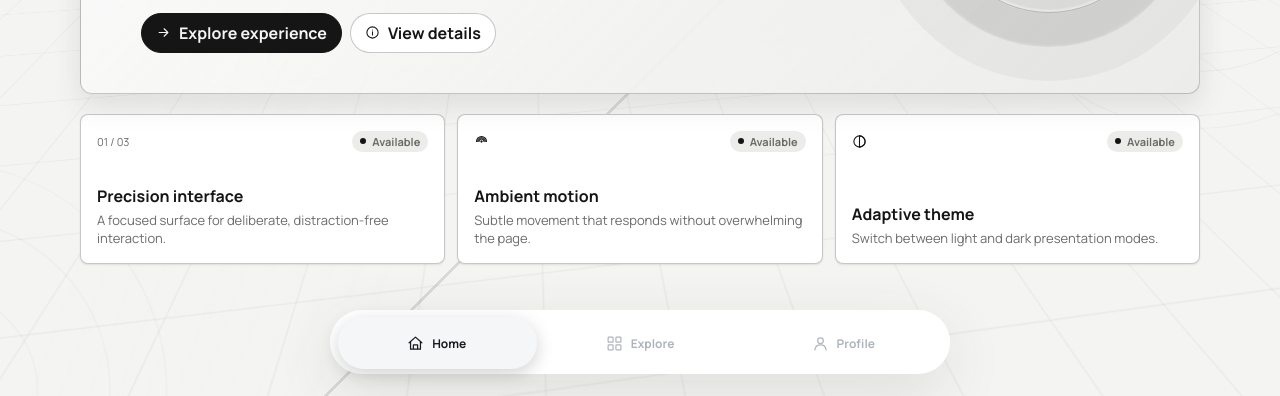
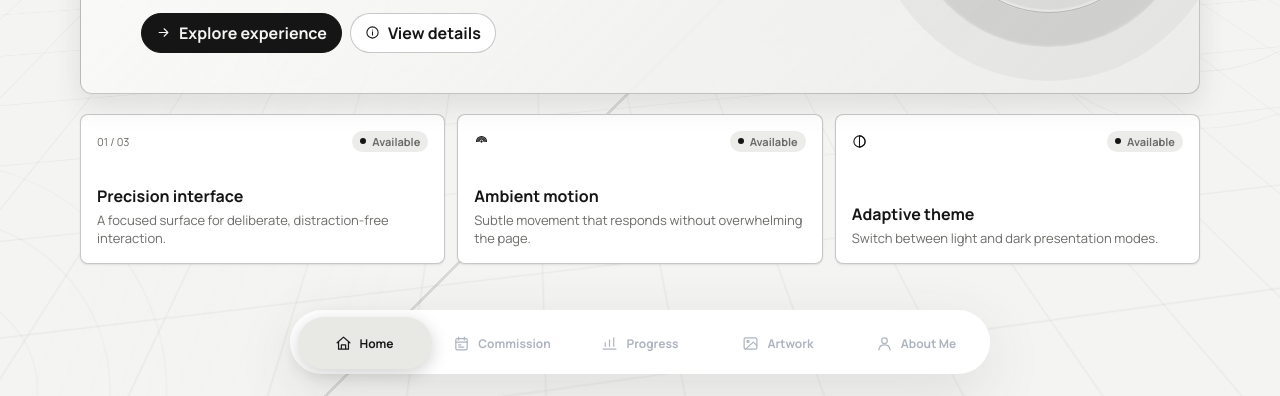
Before and after one commit to pla45709-dev/Komisi, a plain HTML site: page Komisi/index.html in a window 1280 px wide. Shown: the part 404-800 px from the top of the page. Drawn offline with Linux system fonts and the light colour scheme.

Commit message:
Fix dock navigation contrast and items

```diff
--- a/Komisi/index.html
+++ b/Komisi/index.html
@@ -101,17 +101,25 @@
 
   <nav class="dock" aria-label="Primary navigation">
     <span class="dock__indicator" aria-hidden="true"></span>
-    <a class="dock__item is-active" href="#home" aria-current="page">
+    <a class="dock__item is-active" href="#home" aria-label="Home" aria-current="page">
       <svg viewBox="0 0 24 24" aria-hidden="true"><path d="m3 11 9-8 9 8"/><path d="M5 10v10h14V10M9 20v-6h6v6"/></svg>
       <span>Home</span>
     </a>
-    <a class="dock__item" href="#features">
-      <svg viewBox="0 0 24 24" aria-hidden="true"><rect x="3" y="3" width="7" height="7" rx="1"/><rect x="14" y="3" width="7" height="7" rx="1"/><rect x="3" y="14" width="7" height="7" rx="1"/><rect x="14" y="14" width="7" height="7" rx="1"/></svg>
-      <span>Explore</span>
+    <a class="dock__item" href="#features" aria-label="Commission">
+      <svg viewBox="0 0 24 24" aria-hidden="true"><rect x="4" y="5" width="16" height="16" rx="2"/><path d="M8 3v4M16 3v4M4 10h16M8 14h3M8 17h7"/></svg>
+      <span>Commission</span>
     </a>
-    <a class="dock__item" href="#home">
+    <a class="dock__item" href="#features" aria-label="Progress">
+      <svg viewBox="0 0 24 24" aria-hidden="true"><path d="M3 20h18M6 16v-5M12 16V7M18 16V4"/></svg>
+      <span>Progress</span>
+    </a>
+    <a class="dock__item" href="#features" aria-label="Artwork">
+      <svg viewBox="0 0 24 24" aria-hidden="true"><rect x="3" y="4" width="18" height="16" rx="2"/><circle cx="8.5" cy="9" r="1.5"/><path d="m21 15-5-5L5 20"/></svg>
+      <span>Artwork</span>
+    </a>
+    <a class="dock__item" href="#home" aria-label="About Me">
       <svg viewBox="0 0 24 24" aria-hidden="true"><circle cx="12" cy="8" r="4"/><path d="M4 21c.8-4.5 3.4-7 8-7s7.2 2.5 8 7"/></svg>
-      <span>Profile</span>
+      <span>About Me</span>
     </a>
   </nav>
 
--- a/Komisi/script.js
+++ b/Komisi/script.js
@@ -29,6 +29,16 @@ function moveDockIndicator(item, animate = true) {
       dock.classList.remove("is-moving");
     }, 280);
   }
+}
+
+const initialDockItem = Array.from(dockItems).find((item) => item.getAttribute("href") === window.location.hash);
+if (initialDockItem) {
+  dockItems.forEach((item) => {
+    item.classList.remove("is-active");
+    item.removeAttribute("aria-current");
+  });
+  initialDockItem.classList.add("is-active");
+  initialDockItem.setAttribute("aria-current", "page");
 }
 
 const savedTheme = localStorage.getItem("komisi-theme");
--- a/Komisi/styles.css
+++ b/Komisi/styles.css
@@ -10,6 +10,9 @@
   --glow: #8a8a8a;
   --shadow: rgba(0, 0, 0, 0.38);
   --dock: rgba(20, 20, 20, 0.94);
+  --dock-indicator: #f5f6f7;
+  --dock-active-text: #17191d;
+  --dock-hover-text: #f4f4f2;
 }
 
 html[data-theme="light"] {
@@ -24,6 +27,9 @@ html[data-theme="light"] {
   --glow: #8a8a8a;
   --shadow: rgba(63, 63, 63, 0.12);
   --dock: rgba(255, 255, 255, 0.94);
+  --dock-indicator: #e8e8e5;
+  --dock-active-text: #171717;
+  --dock-hover-text: #151515;
 }
 
 * { box-sizing: border-box; }
@@ -379,10 +385,10 @@ html[data-theme="light"] .icon--sun { display: block; }
   left: 50%;
   bottom: 22px;
   translate: -50% 0;
-  min-width: min(620px, calc(100% - 32px));
+  min-width: min(700px, calc(100% - 32px));
   height: 64px;
   display: grid;
-  grid-template-columns: repeat(3, 1fr);
+  grid-template-columns: repeat(5, minmax(0, 1fr));
   align-items: center;
   gap: 4px;
   padding: 6px;
@@ -398,10 +404,10 @@ html[data-theme="light"] .icon--sun { display: block; }
   z-index: 1;
   left: 6px;
   top: 6px;
-  width: var(--indicator-width, calc((100% - 12px) / 3));
+  width: var(--indicator-width, calc((100% - 28px) / 5));
   height: 52px;
   border-radius: 999px;
-  background: #f5f6f7;
+  background: var(--dock-indicator);
   box-shadow: 0 5px 18px rgba(0,0,0,.18), 0 0 16px rgba(255,255,255,.12);
   transform: translateX(var(--indicator-x, 0));
   pointer-events: none;
@@ -419,6 +425,7 @@ html[data-theme="light"] .icon--sun { display: block; }
 .dock__item {
   position: relative;
   z-index: 2;
+  min-width: 0;
   height: 52px;
   display: flex;
   align-items: center;
@@ -429,6 +436,7 @@ html[data-theme="light"] .icon--sun { display: block; }
   text-decoration: none;
   font-size: 12px;
   font-weight: 700;
+  white-space: nowrap;
   transition: color 250ms ease, background 250ms ease, transform 250ms ease;
 }
 .dock__item svg {
@@ -440,8 +448,10 @@ html[data-theme="light"] .icon--sun { display: block; }
   stroke-linecap: round;
   stroke-linejoin: round;
 }
-.dock__item:hover { color: #fff; transform: translateY(-2px); }
-.dock__item.is-active { color: #17191d; }
+.dock__item:hover:not(.is-active) { color: var(--dock-hover-text); transform: translateY(-2px); }
+.dock__item.is-active,
+.dock__item.is-active:hover { color: var(--dock-active-text); }
+.dock__item:focus-visible { outline: 2px solid currentColor; outline-offset: -3px; }
 
 @keyframes gridDrift { to { transform: perspective(700px) rotateX(58deg) rotateZ(-8deg) translateY(26%); } }
 @keyframes orbFloat { 0%,100% { transform: translate(0,0) scale(1); } 50% { transform: translate(-24px,18px) scale(1.04); } }
```
